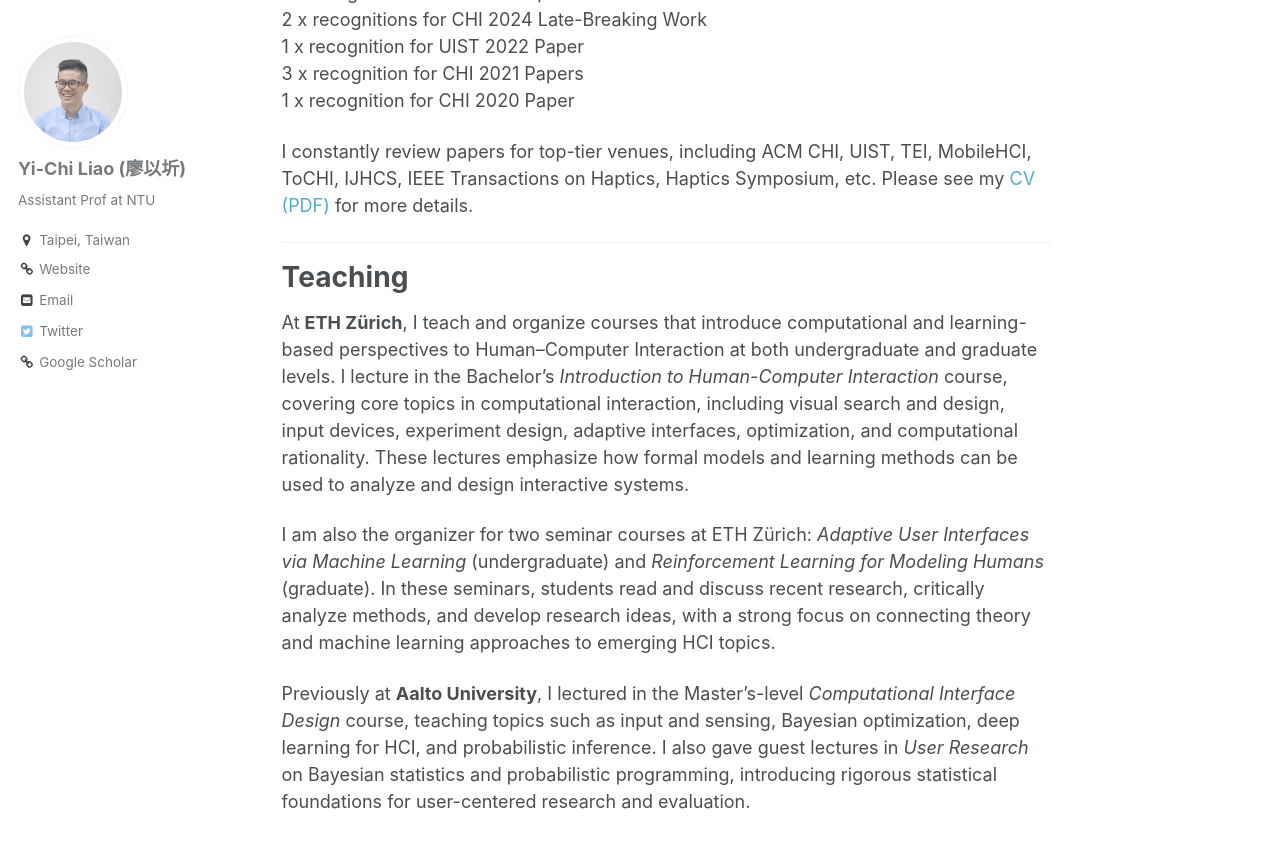
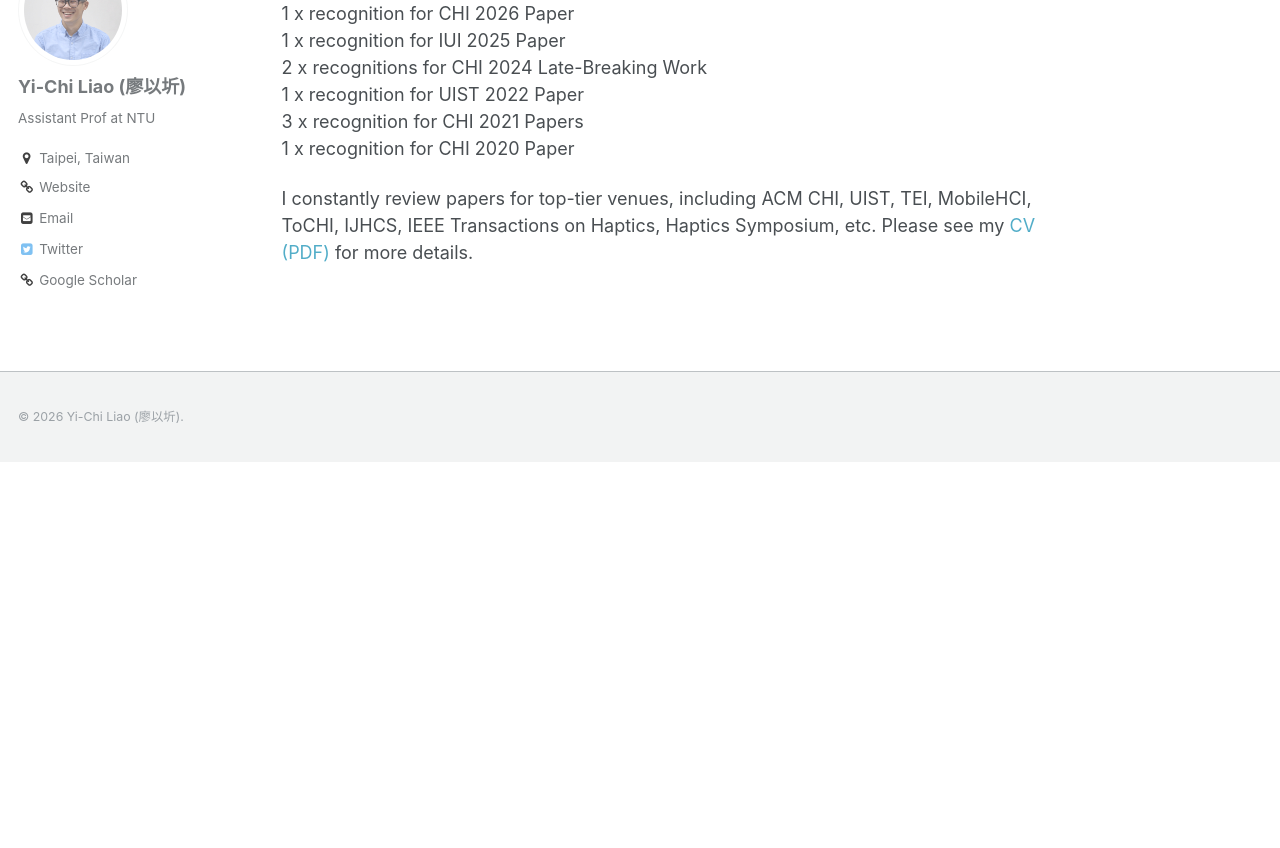
Before and after one commit to yichiliao/yichiliao.github.io, a Jekyll site: the page built from _pages/about.md, in a window 1280 px wide and 900 px high, scrolled down 12121 px. Shown: the top 848 px of the window. Built offline with Jekyll 4.4.1, drawn with Linux system fonts in a browser that asks for light colours; after the commit the page ends 12583 px from its top, so only the background shows below that.

Commit message:
Update about page: add Research heading, remove old Teaching section
Co-Authored-By: Claude Opus 5.5 <noreply@anthropic.com>

```diff
--- a/_pages/about.md
+++ b/_pages/about.md
@@ -9,7 +9,7 @@ redirect_from:
 ---
 # **Yi-Chi Liao (廖以圻)**
 **Assistant Professor at the Department of Computer Science and Information Engineering at [National Taiwan University](https://www.ntu.edu.tw/english/),**
-**leading the [Interactive Intelligence Lab](https://csie.ntu.edu.tw/~yichi/)**
+**leading the [Interactive Intelligence Lab](https://csie.ntu.edu.tw/~yichi/).**
 
 ------
 
@@ -228,13 +230,3 @@ ACM IUI 2022 Student Volunteer Chair<br>
 
 I constantly review papers for top-tier venues, including ACM CHI, UIST, TEI, MobileHCI, ToCHI, IJHCS, IEEE Transactions on Haptics, Haptics Symposium, etc. Please see my [CV (PDF)](https://yichiliao.com/files/YiChi_Liao.pdf) for more details.
 <br>
-
-------
-
-# Teaching
-
-At **ETH Zürich**, I teach and organize courses that introduce computational and learning-based perspectives to Human–Computer Interaction at both undergraduate and graduate levels. I lecture in the Bachelor’s *Introduction to Human-Computer Interaction* course, covering core topics in computational interaction, including visual search and design, input devices, experiment design, adaptive interfaces, optimization, and computational rationality. These lectures emphasize how formal models and learning methods can be used to analyze and design interactive systems.
-
-I am also the organizer for two seminar courses at ETH Zürich: *Adaptive User Interfaces via Machine Learning* (undergraduate) and *Reinforcement Learning for Modeling Humans* (graduate). In these seminars, students read and discuss recent research, critically analyze methods, and develop research ideas, with a strong focus on connecting theory and machine learning approaches to emerging HCI topics.
-
-Previously at **Aalto University**, I lectured in the Master’s-level *Computational Interface Design* course, teaching topics such as input and sensing, Bayesian optimization, deep learning for HCI, and probabilistic inference. I also gave guest lectures in *User Research* on Bayesian statistics and probabilistic programming, introducing rigorous statistical foundations for user-centered research and evaluation.
```
Also changed, not shown: other parts of _pages/about.md (+2 -0 lines).
